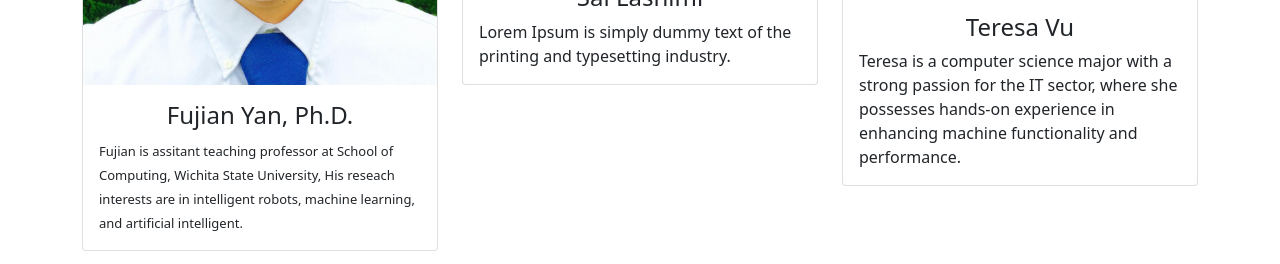
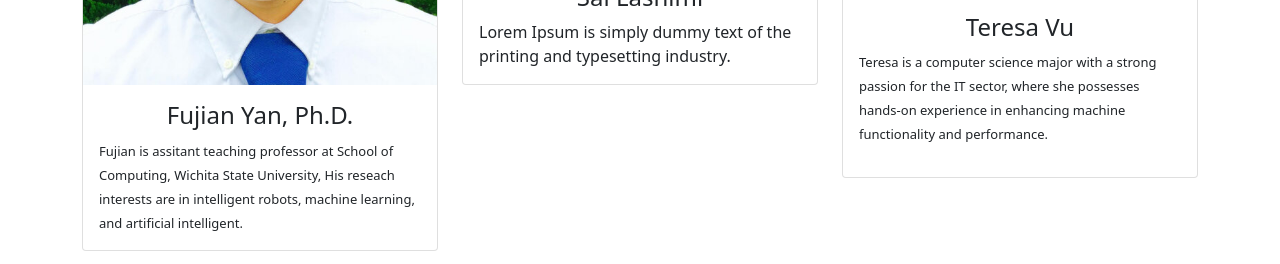
Before and after one commit to FujianYan/IEEE_Robotic_Club.github.io, a plain HTML site: page index.html in a window 1280 px wide. Shown: the part 1830-2094 px from the top of the page. Drawn offline with nearby package versions, Linux system fonts and the light colour scheme.

Commit message:
Add files via upload

```diff
--- a/index.html
+++ b/index.html
@@ -183,7 +183,10 @@
                         <img class="card-img-top" src="images/Teresa_Vu.jpeg" alt="Card image" style="width:100%">
                         <div class="card-body">
                             <h4 class="card-title">Teresa Vu</h4>
-                            <p class="card-text">Teresa is a computer science major with a strong passion for the IT sector, where she possesses hands-on experience in enhancing machine functionality and performance.</p>
+                            <p class="card-text">
+                                <font size=-1>
+                                Teresa is a computer science major with a strong passion for the IT sector, where she possesses hands-on experience in enhancing machine functionality and performance.</p>
+                            </font>
                         </div>
                     </div>
                 </div>
```
